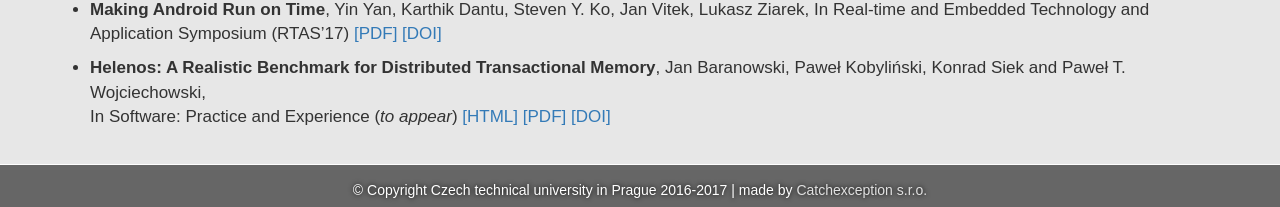
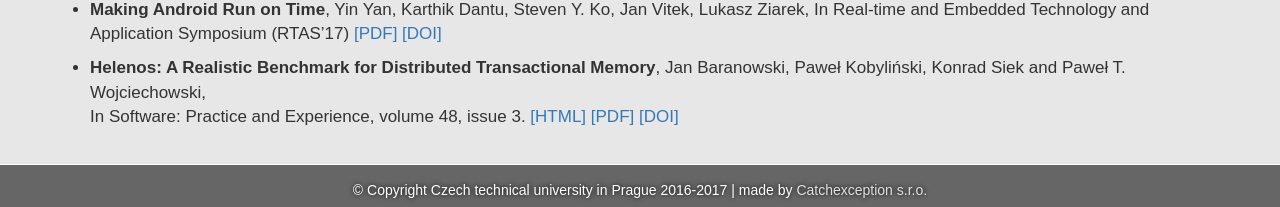
Before and after one commit to PRL-PRG/prl-prg.github.io, a Jekyll site: the page built from publications.md, in a window 1280 px wide. Shown: the part 690-897 px from the top of the page. Built offline with Jekyll 4.4.1, drawn with Linux system fonts in a browser that asks for light colours.

Commit message:
Volume/issue info on Helenos paper.

```diff
--- a/publications.md
+++ b/publications.md
@@ -56,7 +56,7 @@ title: Publications
 
 - **Helenos: A Realistic Benchmark for Distributed Transactional Memory**,
   Jan Baranowski, Paweł Kobyliński, Konrad Siek and Paweł T. Wojciechowski,
-  In Software: Practice and Experience (_to appear_)
+  In Software: Practice and Experience, volume 48, issue 3.
   [[HTML]](http://onlinelibrary.wiley.com/doi/10.1002/spe.2548/full)
   [[PDF]](https://arxiv.org/abs/1603.07899)
   [[DOI]](http://dx.doi.org/10.1002/spe.2548)
```
